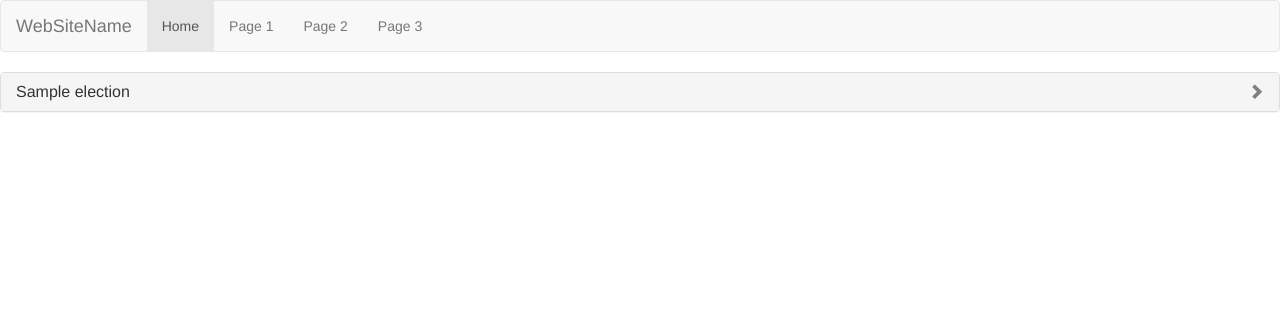
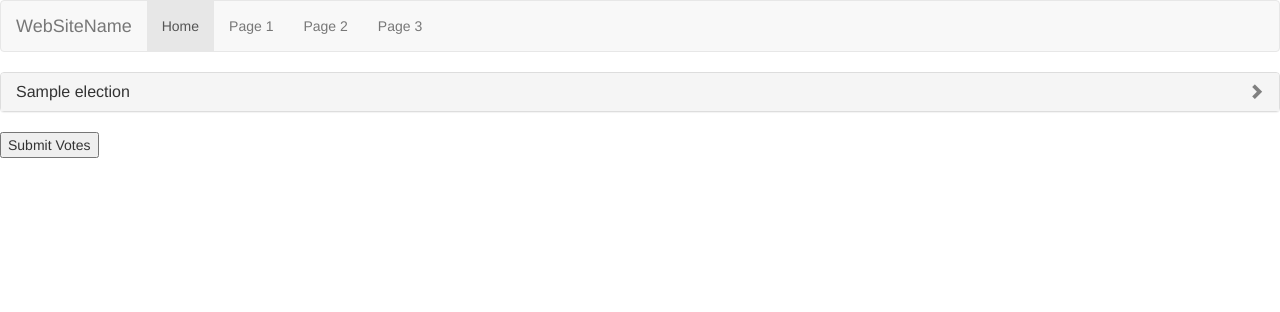
Before and after one commit to kokhouser/acuvote, a Flask app: template app/templates/body.html in a window 1280 px wide. Shown: the top 312 px of the page. Run offline with Flask 2, Linux system fonts and the light colour scheme; the template is opened without the code that fills it: most values are stand-ins (such as "Sample title", 1, 10 or a date in 2020).

Commit message:
-updates votes on submit

```diff
--- a/app/templates/body.html
+++ b/app/templates/body.html
@@ -1,5 +1,6 @@
 {% extends "layout.html" %}
 {% block div %}
+  <form  action="/vote" method="POST" >
     <div class="panel-group" id="accordion">
     {% for i in elections %}
         <div class="panel panel-default" id="panel-{{ loop.index }}">
@@ -15,16 +16,17 @@
             <div class="panel-body">
               <div class="DocumentList">
                 <ul class="list-inline">
-                <form role="form">
+
+                  {% set rowloop = loop %}
                   {% for j in candidates %}
                     {% if i.id==j.electionid %}
-                    <img src="../static/img/phil.jpg" class="candidate">
+                       <!--  <img src="../static/img/phil.jpg" class="candidate"> -->
                         <label class="radio-inline">
-                      <input type="radio" name="optradio">{{j.voterid}} {{j.fname}} {{j.lname}}
+                          <input type="radio" name="{{i.id}}" value="{{j.voterid}}">{{j.votes}} {{j.fname}} {{j.lname}}
                         </label>
                     {% endif %}
                   {% endfor %}
-                </form>
+
                 </ul>
               </div>
             </div>
@@ -32,4 +34,6 @@
         </div>
     {% endfor %}
     </div>
+    <button type="submit">Submit Votes</button>
+  </form>
 {% endblock %}
--- a/app/views.py
+++ b/app/views.py
@@ -15,6 +15,7 @@ PASSWORD = 'default'
 # @login_required
 # def route_home():
 # 	return (cas.username)
+
 def connect_db():
 	return sqlite3.connect('/tmp/test.db')
 
@@ -36,14 +37,14 @@ def teardown_request(exception):
     if db is not None:
         db.close()
 
-@application.route("/vote")
+@application.route("/elections")
 def vote_page():
 	cur = g.db.execute('select * from elections')
 	elections = [dict(id=row[0], name=row[1]) for row in cur.fetchall()]
 	cur = g.db.execute('select * from candidates')
-	candidates = [dict(electionid=row[1], voterid=row[2]) for row in cur.fetchall()]
+	candidates = [dict(id=row[0], electionid=row[1], voterid=row[2], votes=row[4]) for row in cur.fetchall()]
 	for i in candidates:
-		cur = g.db.execute('select fname, lname from voters where id=%s' % i['voterid'])
+		cur = g.db.execute('select fname, lname from voters where id=(?)', [i['voterid']])
 		fetched = [dict(firstname=row[0],lastname=row[1]) for row in cur.fetchall()]
 		i['fname'] = fetched[0]['firstname']
 		i['lname'] = fetched[0]['lastname']
@@ -54,6 +55,24 @@ def vote_page():
 def google_page():
 	return render_template("google.html")
 
+@application.route("/vote", methods=['GET', 'POST'])
+def cast_vote():
+	print "QWQEWEE"
+	if request.method=='POST':
+		something = dict(request.form)
+		print "THIS IS SOMETHING", something
+		for key,value in something.iteritems():
+			print "THIS IS THE KEY", key
+			print "THIS IS THE VALUE", something[key][0]
+			cur2 = g.db.execute('select votes from candidates where electionid=(?) and voterid=(?)', [key, something[key][0]] )
+			fetched = [dict(votes=row[0]) for row in cur2.fetchall()]
+			print "THIS IS FETCHED", fetched
+			num_votes = fetched[0]['votes']+1
+			print "THIS IS NUM VOTES", num_votes
+			g.db.execute('update candidates set votes=(?) where electionid=(?) and voterid=(?)', [num_votes, key, something[key][0]])
+			g.db.commit()
+		return redirect(url_for('vote_page'))
+
 # @application.route("/populate")
 # def populate():
 
```
Also changed, not shown: app/static/script.js (added), 1 other file. Lines whose indentation alone changed are shown as unchanged.
